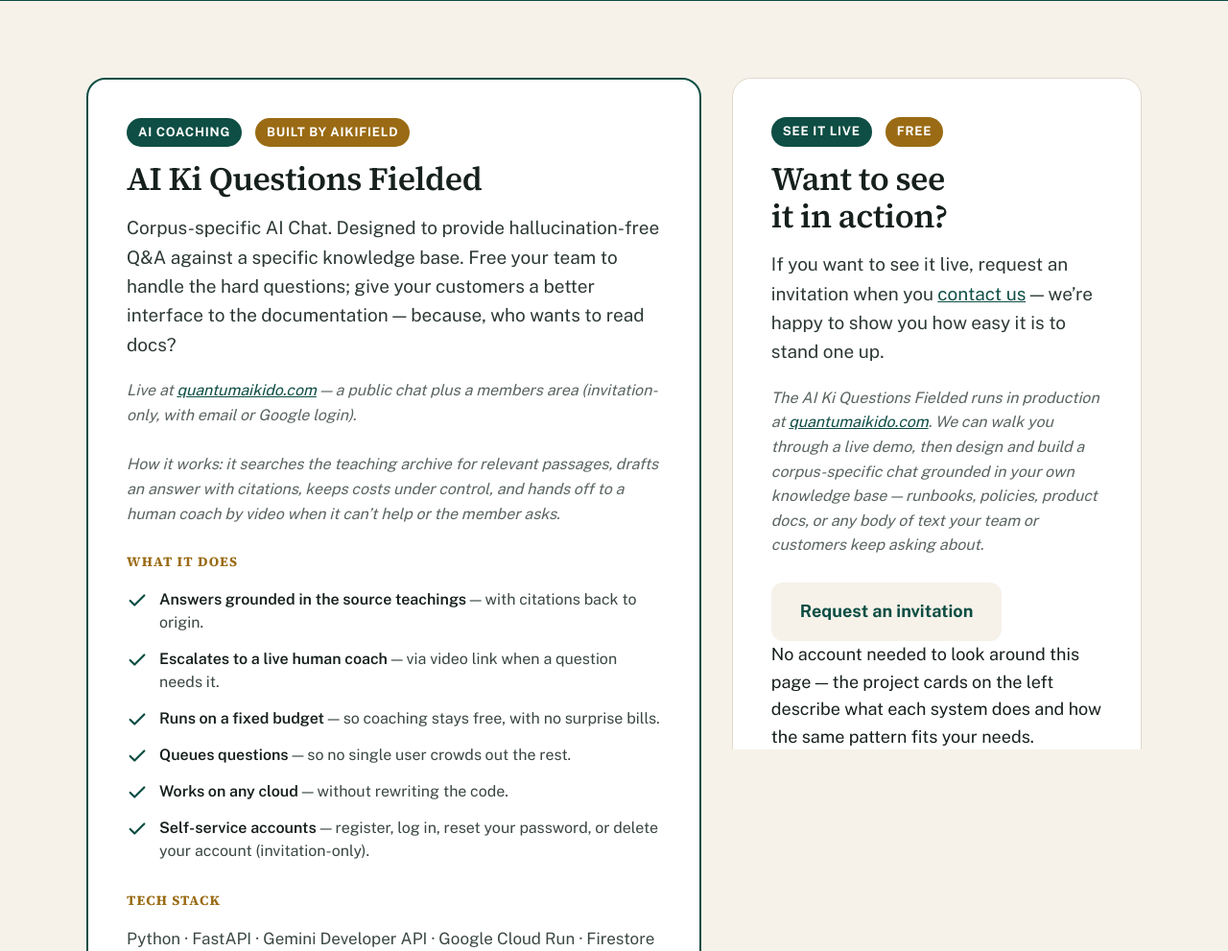
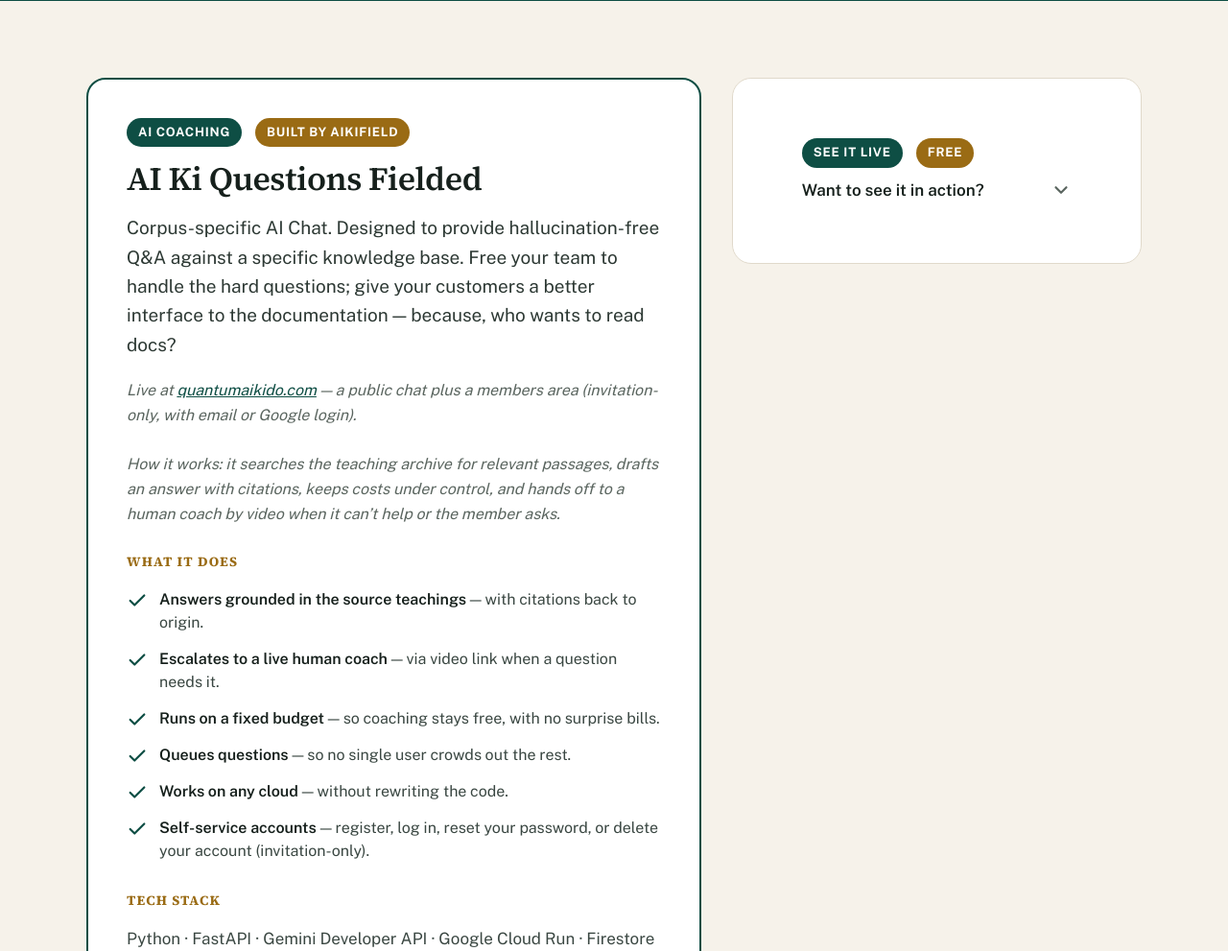
Before and after one commit to biofool/AikiField.com, a PHP site: page /projects.php in a window 1280 px wide. Shown: the part 693-1684 px from the top of the page at 96% size. Run offline with PHP 8.4, Linux system fonts and the light colour scheme.

Commit message:
feat #51: collapse "See it live" invitation card into a dropdown
The right-column invitation card on projects.php is now a native
<details>/<summary> collapsible, collapsed by default into a compact
header showing the "See it live" / "Free" tags + a one-line hint.
Clicking expands the full invitation copy. The page-header CTA
(#see-it-live) auto-expands it via a small inline script so the
existing anchor link still works.

Closes #51

Generated with [Devin](https://devin.ai)

Co-Authored-By: Devin <158243242+devin-ai-integration[bot]@users.noreply.github.com>

```diff
--- a/css/redesign.css
+++ b/css/redesign.css
@@ -507,6 +507,48 @@ a.af-card:hover .af-card__arrow { text-decoration: underline; }
     margin: 2rem auto;
     padding: 0 1rem;
   }
+}
+
+/* ---------- Invitation card collapsible (projects.php) ---------- */
+/* The "See it live" card is a native <details>/<summary> so it collapses
+   into a compact tag header by default and expands on click — no JS needed
+   for the toggle. A small inline script auto-opens it on #see-it-live. */
+.af-invite-collapse { padding: 0; }
+.af-invite-collapse > .af-invite-collapse__body { padding: 28px 32px; }
+.af-invite-collapse__summary {
+  display: flex;
+  flex-wrap: wrap;
+  align-items: center;
+  gap: 10px 14px;
+  padding: 22px 32px;
+  cursor: pointer;
+  list-style: none;
+  user-select: none;
+}
+.af-invite-collapse__summary::-webkit-details-marker { display: none; }
+.af-invite-collapse__summary .af-svc__tag { margin: 0; }
+.af-invite-collapse__hint {
+  font-size: 17px;
+  font-weight: 600;
+  color: var(--af-ink, #1a2a3a);
+  flex: 1 1 auto;
+  min-width: 0;
+}
+.af-invite-collapse__chevron {
+  flex: none;
+  width: 22px;
+  height: 22px;
+  color: var(--af-muted, #6b7a88);
+  transition: transform 0.2s ease;
+}
+.af-invite-collapse[open] .af-invite-collapse__chevron { transform: rotate(180deg); }
+.af-invite-collapse[open] .af-invite-collapse__summary { border-bottom: 1px solid var(--af-border, #e2e8ee); }
+.af-invite-collapse__summary:focus-visible {
+  outline: 2px solid var(--af-primary, #0E4E44);
+  outline-offset: -2px;
+}
+@media (prefers-reduced-motion: reduce) {
+  .af-invite-collapse__chevron { transition: none; }
 }
 
 /* ---------- Principle strip (top-border cards) ---------- */
--- a/projects.php
+++ b/projects.php
@@ -293,19 +293,26 @@
 
         </div><!-- /.af-projects-split__projects -->
 
-        <!-- RIGHT COLUMN: invitation card (request a live demo) — sticky -->
+        <!-- RIGHT COLUMN: invitation card (request a live demo) — sticky.
+             Collapsed by default into a tag header; expands to reveal the
+             full invitation copy. Auto-opens when navigated to via #see-it-live
+             (e.g. from the page-header CTA). -->
         <div class="af-projects-split__chat" id="see-it-live">
-          <aside class="af-svc af-svc--invite">
-            <div class="af-svc__tag-row">
+          <details class="af-svc af-svc--invite af-invite-collapse">
+            <summary class="af-invite-collapse__summary">
               <span class="af-svc__tag af-svc__tag--flagship">See it live</span>
               <span class="af-svc__tag af-svc__tag--built">Free</span>
+              <span class="af-invite-collapse__hint">Want to see it in action?</span>
+              <svg class="af-invite-collapse__chevron" viewBox="0 0 24 24" fill="none" stroke="currentColor" stroke-width="2.4" stroke-linecap="round" stroke-linejoin="round" aria-hidden="true"><path d="M6 9l6 6 6-6"/></svg>
+            </summary>
+            <div class="af-invite-collapse__body">
+              <h2 class="af-svc__title">Want to see it in action?</h2>
+              <p class="af-svc__lead">If you want to see it live, request an invitation when you <a href="contact.html">contact us</a> &mdash; we&rsquo;re happy to show you how easy it is to stand one up.</p>
+              <p class="af-svc__bestfor">The AI Ki Questions Fielded runs in production at <a href="https://quantumaikido.com">quantumaikido.com</a>. We can walk you through a live demo, then design and build a corpus-specific chat grounded in your own knowledge base &mdash; runbooks, policies, product docs, or any body of text your team or customers keep asking about.</p>
+              <a href="contact.html" class="af-btn af-btn--light af-svc__cta">Request an invitation</a>
+              <p class="af-svc__fineprint">No account needed to look around this page &mdash; the project cards on the left describe what each system does and how the same pattern fits your needs.</p>
             </div>
-            <h2 class="af-svc__title">Want to see it in action?</h2>
-            <p class="af-svc__lead">If you want to see it live, request an invitation when you <a href="contact.html">contact us</a> &mdash; we&rsquo;re happy to show you how easy it is to stand one up.</p>
-            <p class="af-svc__bestfor">The AI Ki Questions Fielded runs in production at <a href="https://quantumaikido.com">quantumaikido.com</a>. We can walk you through a live demo, then design and build a corpus-specific chat grounded in your own knowledge base &mdash; runbooks, policies, product docs, or any body of text your team or customers keep asking about.</p>
-            <a href="contact.html" class="af-btn af-btn--light af-svc__cta">Request an invitation</a>
-            <p class="af-svc__fineprint">No account needed to look around this page &mdash; the project cards on the left describe what each system does and how the same pattern fits your needs.</p>
-          </aside>
+          </details>
         </div><!-- /.af-projects-split__chat -->
 
       </div><!-- /.af-projects-split -->
@@ -435,5 +442,21 @@
 
 <script src="/js/locale-utils.js?v=20260818i18n"></script>
 <script src="/js/language-selector.js?v=20260818i18n"></script>
+<script>
+  // Auto-expand the "See it live" invitation card when the page is navigated
+  // to with #see-it-live (e.g. from the page-header CTA). The card is collapsed
+  // by default for a compact sticky rail; this ensures the CTA still works.
+  (function () {
+    var details = document.querySelector('.af-invite-collapse');
+    if (!details) return;
+    function openIfTarget() {
+      if (window.location.hash === '#see-it-live') {
+        details.open = true;
+      }
+    }
+    openIfTarget();
+    window.addEventListener('hashchange', openIfTarget);
+  })();
+</script>
 </body>
 </html>
```
Also changed, not shown: SITE_CONTENT.md (+8 -2 lines).
